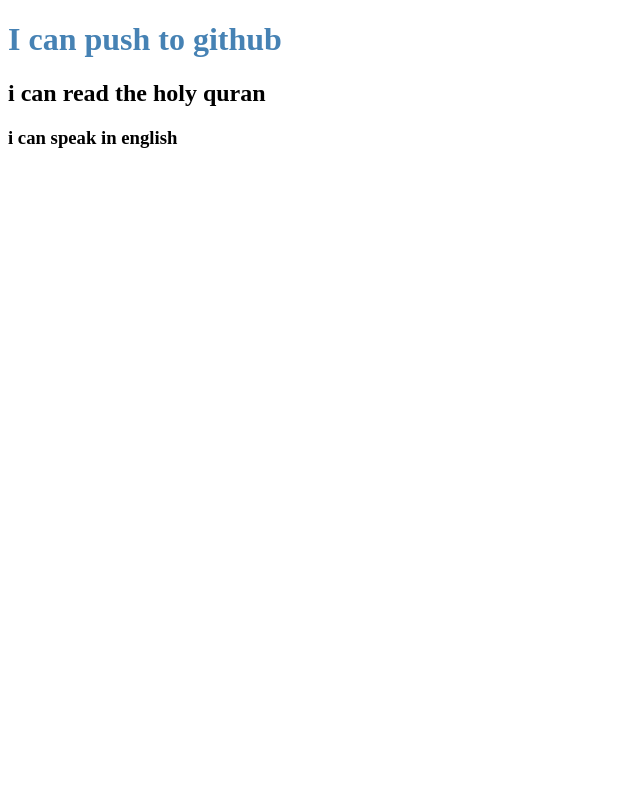
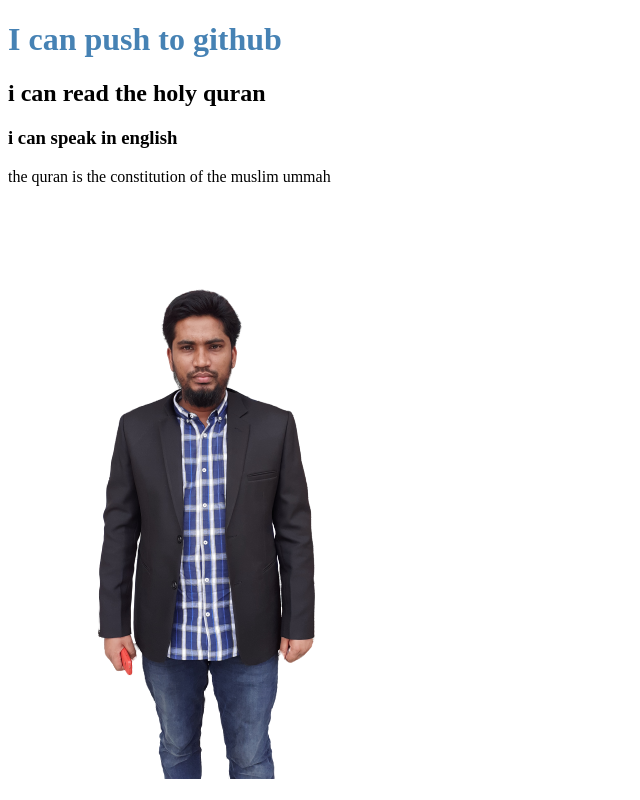
Before and after one commit to Mizanur99/my-third-repo, a plain HTML site: page index.html in a window 1280 px wide. Shown: the whole page, without its empty margins (0-640 px from the left). Drawn offline with Linux system fonts and the light colour scheme.

Commit message:
image added

```diff
--- a/index.html
+++ b/index.html
@@ -11,5 +11,8 @@
     <h1>I can push to github</h1>
     <h2>i can read the holy quran</h2>
     <h3>i can speak in english</h3>
+    <p>the quran is the constitution of the muslim ummah</p>
+
+    <img src="images/mizan1.png" alt="">
 </body>
 </html>
```
Also changed, not shown: images/mizan1.png (added), images/mizan2.png (added).
